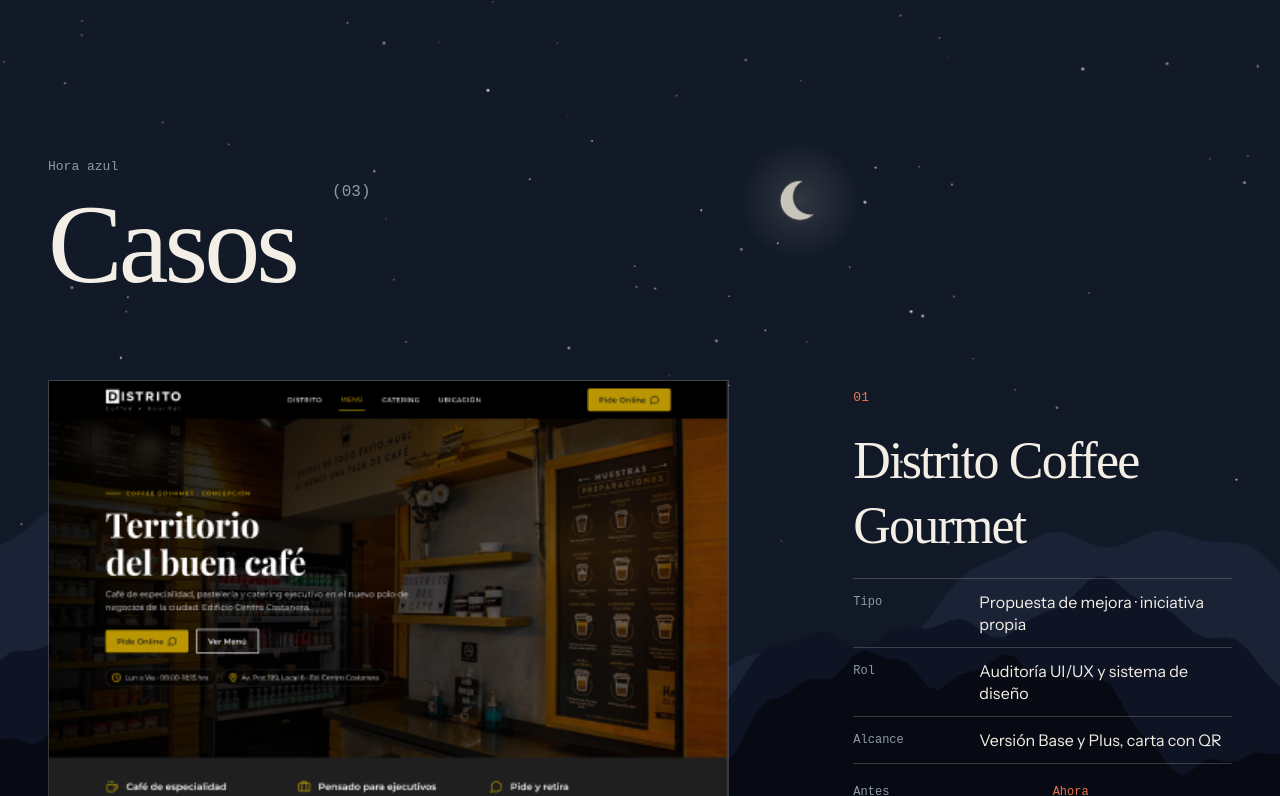
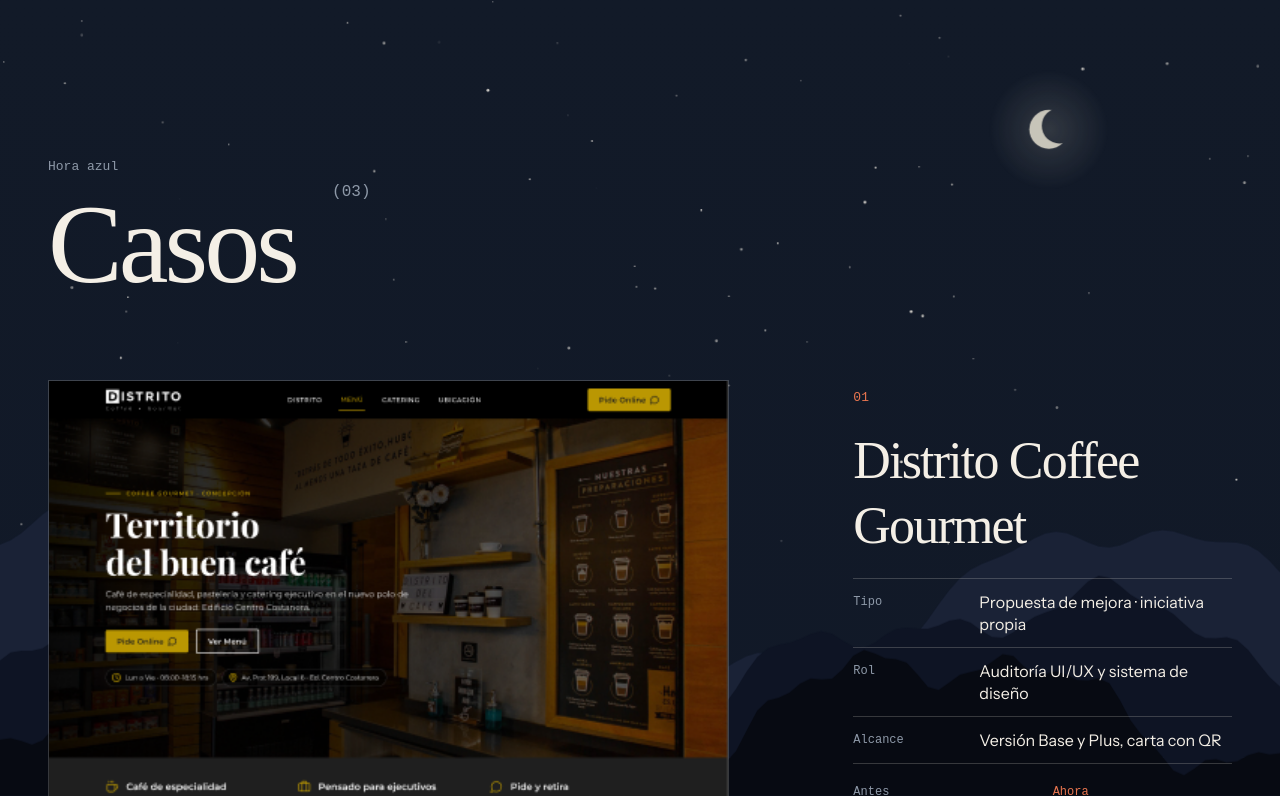
Before and after one commit to jcardosorios/jcardoso_web, an Astro site: page / in a window 1280 px wide. Both pictures are taken after a click on the link "Ver casos ↓". Shown: the part 1446-2242 px from the top of the page. Built offline with nearby package versions, Linux system fonts and the light colour scheme; Astro itself is replaced by a stand-in of ours; a web font is replaced by a local one.

Commit message:
feat: add shooting stars and move the moon to the right

```diff
--- a/src/components/Escena.astro
+++ b/src/components/Escena.astro
@@ -47,6 +47,9 @@ const stars = Array.from({ length: 90 }, () => ({
         ></circle>
       ))}
     </g>
+    <g transform="translate(300 90)"><g class="fugaz" style="--c: 21s; --d: 6s"><line x2="-90" y2="-45" stroke="url(#estela)" stroke-width="1.6" stroke-linecap="round"></line></g></g>
+    <g transform="translate(1000 60) scale(-1 1)"><g class="fugaz" style="--c: 33s; --d: 15s"><line x2="-90" y2="-45" stroke="url(#estela)" stroke-width="1.6" stroke-linecap="round"></line></g></g>
+    <g transform="translate(620 210)"><g class="fugaz" style="--c: 47s; --d: 27s"><line x2="-90" y2="-45" stroke="url(#estela)" stroke-width="1.6" stroke-linecap="round"></line></g></g>
   </svg>
   <svg
     class="absolute inset-0 size-full"
@@ -54,6 +57,10 @@ const stars = Array.from({ length: 90 }, () => ({
     preserveAspectRatio="xMidYMax slice"
   >
     <defs>
+      <linearGradient id="estela" gradientUnits="userSpaceOnUse" x1="0" y1="0" x2="-90" y2="-45">
+        <stop offset="0" stop-color="#f4efe6"></stop>
+        <stop offset="1" stop-color="#f4efe6" stop-opacity="0"></stop>
+      </linearGradient>
       <radialGradient id="brillo-luna">
         <stop offset="0" stop-color="#e9e4d4" stop-opacity="0.18"></stop>
         <stop offset="1" stop-color="#e9e4d4" stop-opacity="0"></stop>
@@ -64,13 +71,13 @@ const stars = Array.from({ length: 90 }, () => ({
         <stop offset="1" stop-color="#e8754f" stop-opacity="0"></stop>
       </radialGradient>
     </defs>
-    <mask id="luna-mask" maskUnits="userSpaceOnUse" x="860" y="190" width="80" height="80">
-      <rect x="860" y="190" width="80" height="80" fill="white"></rect>
-      <circle cx="912" cy="226" r="20" fill="black"></circle>
+    <mask id="luna-mask" maskUnits="userSpaceOnUse" x="1140" y="110" width="80" height="80">
+      <rect x="1140" y="110" width="80" height="80" fill="white"></rect>
+      <circle cx="1192" cy="146" r="20" fill="black"></circle>
     </mask>
     <g class="luna" opacity="0.85">
-      <circle cx="900" cy="230" r="70" fill="url(#brillo-luna)"></circle>
-      <circle cx="900" cy="230" r="22" fill="#e9e4d4" mask="url(#luna-mask)"></circle>
+      <circle cx="1180" cy="150" r="70" fill="url(#brillo-luna)"></circle>
+      <circle cx="1180" cy="150" r="22" fill="#e9e4d4" mask="url(#luna-mask)"></circle>
     </g>
     <circle class="sun" cx="1010" cy="690" r="34" fill="#F2C48D"></circle>
     {layers.map((layer, i) => (
@@ -127,6 +134,9 @@ const stars = Array.from({ length: 90 }, () => ({
       #e9a570 80%
     );
   }
+  .fugaz {
+    opacity: 0;
+  }
   .fuego,
   .estrellas,
   .luna,
@@ -158,6 +168,10 @@ const stars = Array.from({ length: 90 }, () => ({
       .luna {
         display: inline;
         animation: aparecer linear both;
+      }
+      /* cada estrella fugaz cruza el cielo un instante y espera: ciclos largos y distintos para que parezca azar */
+      .fugaz {
+        animation: fugaz var(--c) linear var(--d) infinite;
       }
       /* tramo sin contenido tras el hero: el atardecer avanza antes de que llegue el primer texto */
       .tramo {
@@ -228,6 +242,29 @@ const stars = Array.from({ length: 90 }, () => ({
       opacity: 0;
     }
   }
+  @media (max-width: 767px) {
+    /* en pantallas angostas el cielo se recorta por los lados: la luna se acerca al centro */
+    .luna {
+      translate: -330px 0;
+    }
+  }
+  @keyframes fugaz {
+    0% {
+      opacity: 0;
+      transform: translate(0, 0);
+    }
+    0.6% {
+      opacity: 1;
+    }
+    2.5% {
+      opacity: 1;
+    }
+    3.2%,
+    100% {
+      opacity: 0;
+      transform: translate(280px, 140px);
+    }
+  }
   @keyframes aparecer {
     from {
       opacity: 0;
```
